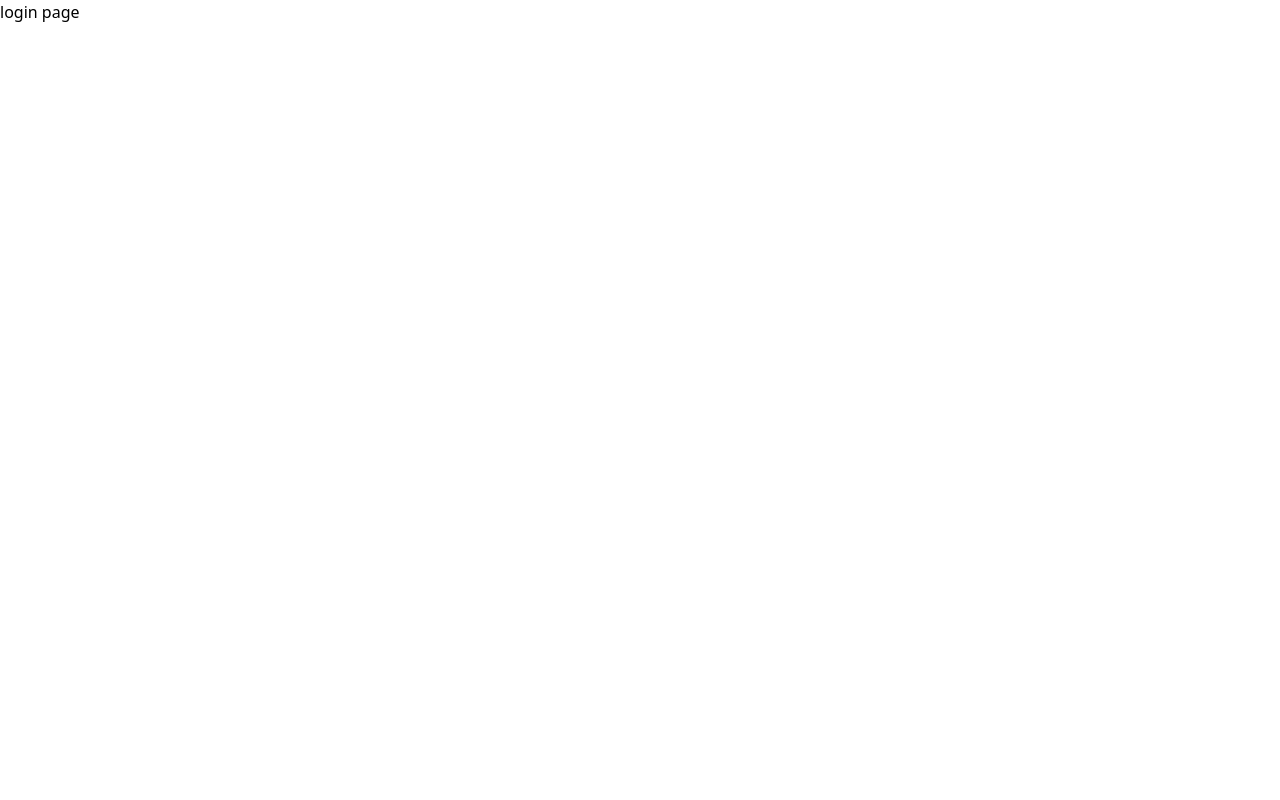
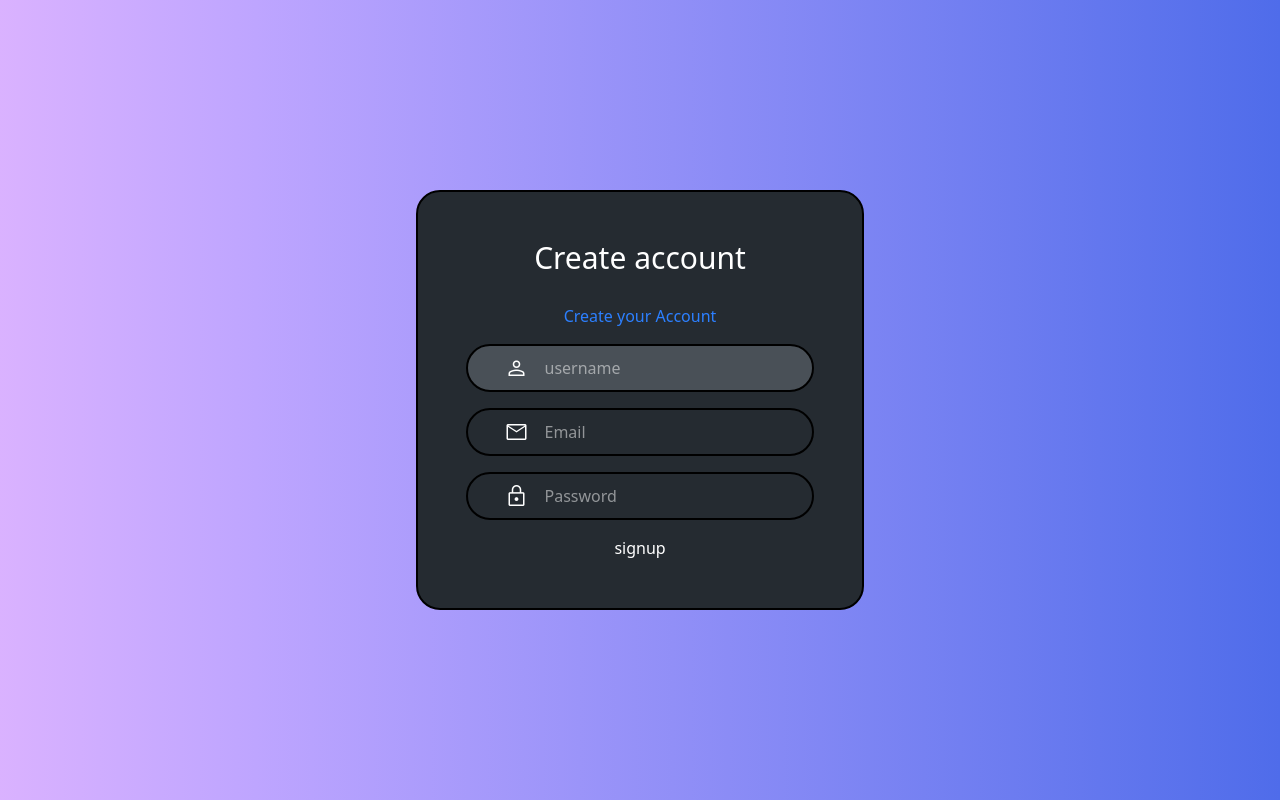
Before and after one commit to cb18-spirit/SIH_INTERNAL, a React (Vite) app in the folder client/: page /login in a window 1280 px wide. Built offline with nearby package versions, Linux system fonts and the light colour scheme.

Commit message:
1st part of signup

```diff
--- a/client/index.html
+++ b/client/index.html
@@ -4,9 +4,21 @@
     <meta charset="UTF-8" />
     <link rel="icon" type="image/svg+xml" href="/vite.svg" />
     <meta name="viewport" content="width=device-width, initial-scale=1.0" />
-    <link rel="stylesheet" href="https://fonts.googleapis.com/css2?family=Material+Symbols+Outlined:opsz,wght,FILL,GRAD@24,400,0,0&icon_names=arrow_forward" />
+   <link rel="stylesheet" href="https://fonts.googleapis.com/css2?family=Material+Symbols+Outlined" />
+
     <title>Auth</title>
   </head>
+
+  <style>
+    .material-symbols-outlined {
+  font-variation-settings:
+    'FILL' 0,
+    'wght' 400,
+    'GRAD' 0,
+    'opsz' 48;
+}
+
+  </style>
   <body>
     <div id="root"></div>
     <script type="module" src="/src/main.jsx"></script>
--- a/client/src/App.jsx
+++ b/client/src/App.jsx
@@ -5,6 +5,7 @@ import Home from './pages/Home'
 import Login from './pages/Login'
 import Emailverify from './pages/Emailverify'
 import ResetPassword from './pages/ResetPassword'
+import Updates from './pages/Updates'
 
 
 const App = () => {
@@ -15,6 +16,7 @@ const App = () => {
         <Route path='/login' element={<Login/>}/>
          <Route path='/email-verify' element={<Emailverify/>}/>
           <Route path='/reset-password' element={<ResetPassword/>}/>
+          <Route path='/updates' element={<Updates/>}/>
       </Routes>
 
     </div>
--- a/client/src/components/Navbar.jsx
+++ b/client/src/components/Navbar.jsx
@@ -8,19 +8,19 @@ const Navbar = () => {
 
   return (
     <div>
-    <div className='w-full flex justify-between p-4 sm:p-6 sm:px-18 absolute top-0 bg-[#5D3A1A] '>
-      <h1>AUTH</h1>
+    <div className='w-full flex justify-between items-center p-3 sm:p-3 sm:px-18 absolute top-0 bg-[#FAEDCD] '>
+      <h1 className='text-2xl font-bold'>AUTH</h1>
 
-      <button onClick={()=>navigate('/login')} className='flex gap-2 border-3 border-gray-500 rounded-full px-6 py-2 items-center  hover:bg-green-400 hover:text-xl transition-all duration-400'>login <span className="material-symbols-outlined">
+      <button onClick={()=>navigate('/login')} className='flex gap-2 border-3 border-gray-500 rounded-full px-3 py- items-center  hover:bg-green-400 hover:text-xl transition-all duration-400'>login <span className="material-symbols-outlined">
        arrow_forward
       </span>
 
 </button>
     </div>
 
-           <div>
-            <img className='w-370 h-250 object-fill mx-' src="public/crops.jpg" alt="" />
-           </div>
+        <div>
+
+        </div>
     </div>
 
 
--- a/client/src/pages/Login.jsx
+++ b/client/src/pages/Login.jsx
@@ -1,9 +1,55 @@
-import React from 'react'
+import React, { useEffect, useState } from 'react'
+
+import { useNavigate } from 'react-router-dom'
+
+
 
 const Login = () => {
+
+const navigate = useNavigate()
+
+  const[state,setState]=useState('sign Up');
+
   return (
-    <div>
-      <h1>login page</h1>
+    <div className='flex bg-gradient-to-l from-[#4f6cea] to  to-purple-300 text-center items-center justify-center min-h-screen px-6 sm:px-0 '>
+      <div className='border-2 border-black rounded-3xl p-6 sm:p-12 w-full max-w-md bg-[#252b31] text-white '>
+        <h2 className='text-3xl mb-7'>{(state==='sign Up')?'Create account':'login '}</h2>
+        <p className='text-blue-500'>{(state==='sign Up')? 'Create your Account': 'login  Account'}</p>
+
+         <form>
+
+           <div className='mb-4 flex items-center justify-center  gap-4  w-full px-5 py-2.5 rounded-full border-2 border-black mt-4 bg-[#495057] '>
+            <span className="material-symbols-outlined">
+               person
+              </span>
+
+        <input   type="text" placeholder='username' className='bg-transparent outline-none '/>
+           </div>
+
+          <div className='mb-4 flex items-center justify-center  gap-4  w-full px-5 py-2.5 rounded-full border-2 border-black mt-4 '>
+            <span className="material-symbols-outlined">
+               mail
+              </span>
+
+        <input   type="email" placeholder='Email' className='bg-transparent outline-none '/>
+           </div>
+
+           <div className='mb-4 flex items-center justify-center  gap-4  w-full px-5 py-2.5 rounded-full border-2 border-black mt-4 '>
+            <span className="material-symbols-outlined">
+               lock
+              </span>
+
+        <input   type="password" placeholder='Password' className='bg-transparent outline-none '/>
+           </div>
+
+           <div>
+            <button onClick={()=>navigate('/updates')}>signup</button>
+           </div>
+
+      </form>
+      </div>
+
+
     </div>
   )
 }
--- /dev/null
+++ b/client/src/pages/Updates.jsx
@@ -0,0 +1,11 @@
+import React from 'react'
+
+const Updates = () => {
+  return (
+    <div>
+     <h1>hekk</h1>
+    </div>
+  )
+}
+
+export default Updates
```
